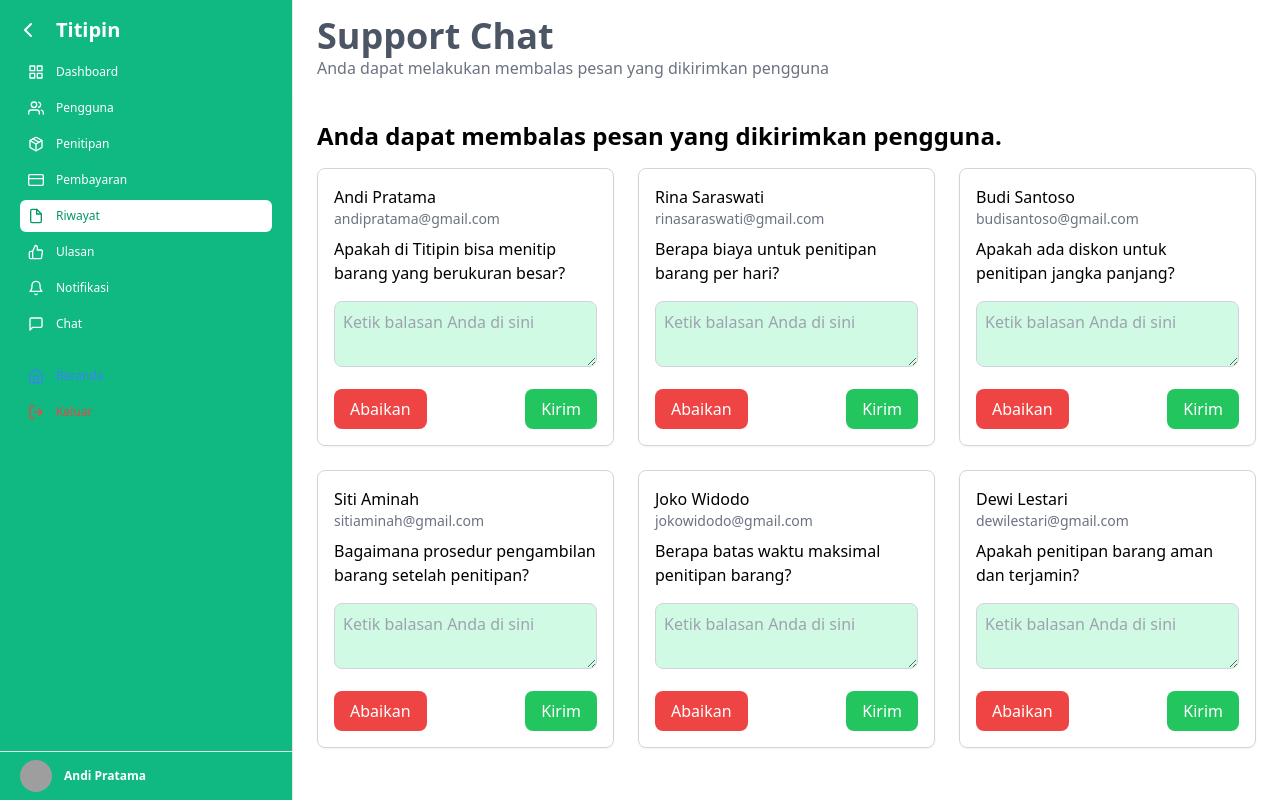
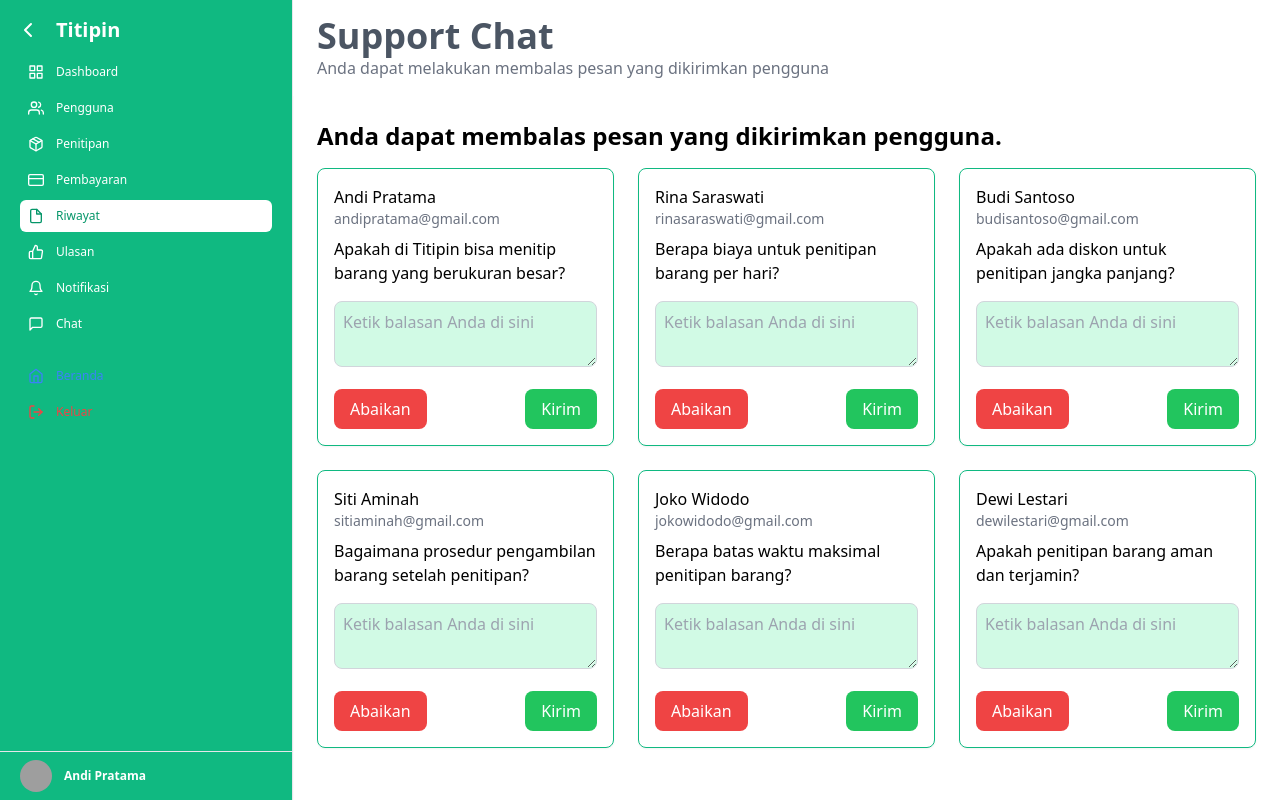
Before and after one commit to oktavianiandrianti26/Kelompok-1-Titipin, a React (Vite) app in the folder frontend/: page / in a window 1280 px wide. Shown: the top 800 px of the page. Built offline with nearby package versions, Linux system fonts and the light colour scheme; grey boxes are pictures that could not be loaded.

Commit message:
Update SupportChat.jsx

```diff
--- a/frontend/src/admin/SupportChat.jsx
+++ b/frontend/src/admin/SupportChat.jsx
@@ -66,7 +66,7 @@ const SupportChat = () => {
             {chatData.map((chat) => (
               <div
                 key={chat.id}
-                className="border border-gray-300 rounded-lg p-4 shadow-sm"
+                className="border border-emerald-500 rounded-lg p-4 shadow-sm"
               >
                 <div className="mb-2">
                   <p className="font-medium">{chat.name}</p>
```
